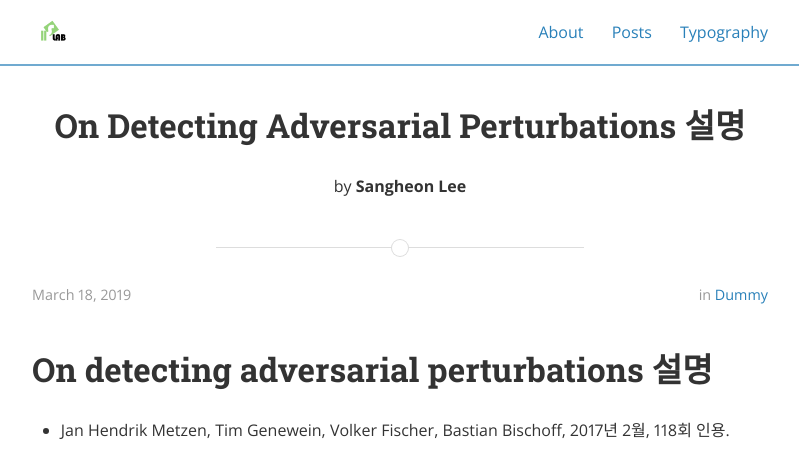
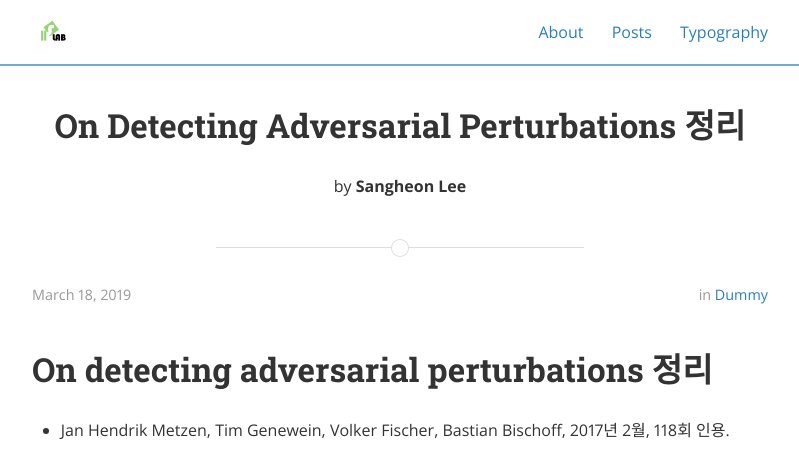
Before and after one commit to pod3275/pod3275.github.io, a Jekyll site: the page built from _posts/2019-03-18-Ondetecting.markdown, in a window 1280 px wide and 900 px high. Shown: the top 472 px of the window, without its empty margins (240-1039 px from the left). Built offline with Jekyll 4.4.1, drawn with Linux system fonts in a browser that asks for light colours; nearby versions of some CDN libraries; comment, search, counter and statistics services are not loaded.

Commit message:
category updated

```diff
--- a/_config.yml
+++ b/_config.yml
@@ -50,11 +50,8 @@
 
 # Category descriptions (for archive pages)
 descriptions:
-  - cat: Jekyll
-    desc: "Posts describing Jekyll setup techniques."
-
-  - cat: Dummy
-    desc: "Just some placeholder posts, lorem ipsum and the rest."
+  - cat: PaperReview
+    desc: "논문 설명 및 리뷰"
 
 # Social icons and sharing options
 #
--- a/_posts/2019-03-15-Bypass.markdown
+++ b/_posts/2019-03-15-Bypass.markdown
@@ -1,12 +1,12 @@
 ---
 layout: post
-title:  "Adversarial Examples Are Not Easily Detected: Bypassing Ten Detection Methods 설명"
+title:  "Adversarial Examples Are Not Easily Detected: Bypassing Ten Detection Methods 정리"
 date:   2019-03-15 20:28:00
 author: Sangheon Lee
-categories: Dummy
+categories: PageReview
 ---
 
-# Adversarial Examples Are Not Easily Detected: Bypassing Ten Detection Methods 설명
+# Adversarial Examples Are Not Easily Detected: Bypassing Ten Detection Methods 정리
 
 - Nicholas Carlini, David Wagner, 2017.11, 140회 인용.
 - 10개의 제안된 adversarial detection method 성능 확인 및 비교.
--- a/_posts/2019-03-18-Ondetecting.markdown
+++ b/_posts/2019-03-18-Ondetecting.markdown
@@ -1,12 +1,12 @@
 ---
 layout: post
-title:  "On Detecting Adversarial Perturbations 설명"
+title:  "On Detecting Adversarial Perturbations 정리"
 date:   2019-03-18 21:53:00
 author: Sangheon Lee
 categories: Dummy
 ---
 
-# On detecting adversarial perturbations 설명
+# On detecting adversarial perturbations 정리
 - Jan Hendrik Metzen, Tim Genewein, Volker Fischer, Bastian Bischoff, 2017년 2월, 118회 인용.
 
 ## Introduction
--- a/_posts/2019-03-19-PBT.markdown
+++ b/_posts/2019-03-19-PBT.markdown
@@ -1,13 +1,13 @@
 ---
 layout: post
-title:  "Population Based Training of Neural Networks 설명"
+title:  "Population Based Training of Neural Networks 정리"
 date:   2019-03-19 22:24:00
 author: Sangheon Lee
-categories: Dummy
+categories: PaperReview
 cover:  "/assets/instacode.png"
 ---
 
-# Population Based Training of Neural Networks 설명
+# Population Based Training of Neural Networks 정리
 - Max Jaderberg, Valentin Dalibard, Simon Osindero, et al. 2017, 64회 인용.
 - 모델의 hyperparameter optimization에 관한 논문.
 - (약간 다른 제목이지만) 저자가 직접 NIPS 2017에서 발표한 [자료](https://vimeo.com/250399261)가 있음. 근데 NIPS 2017 accepted paper는 아님.
```
Also changed, not shown: 1 other file.
